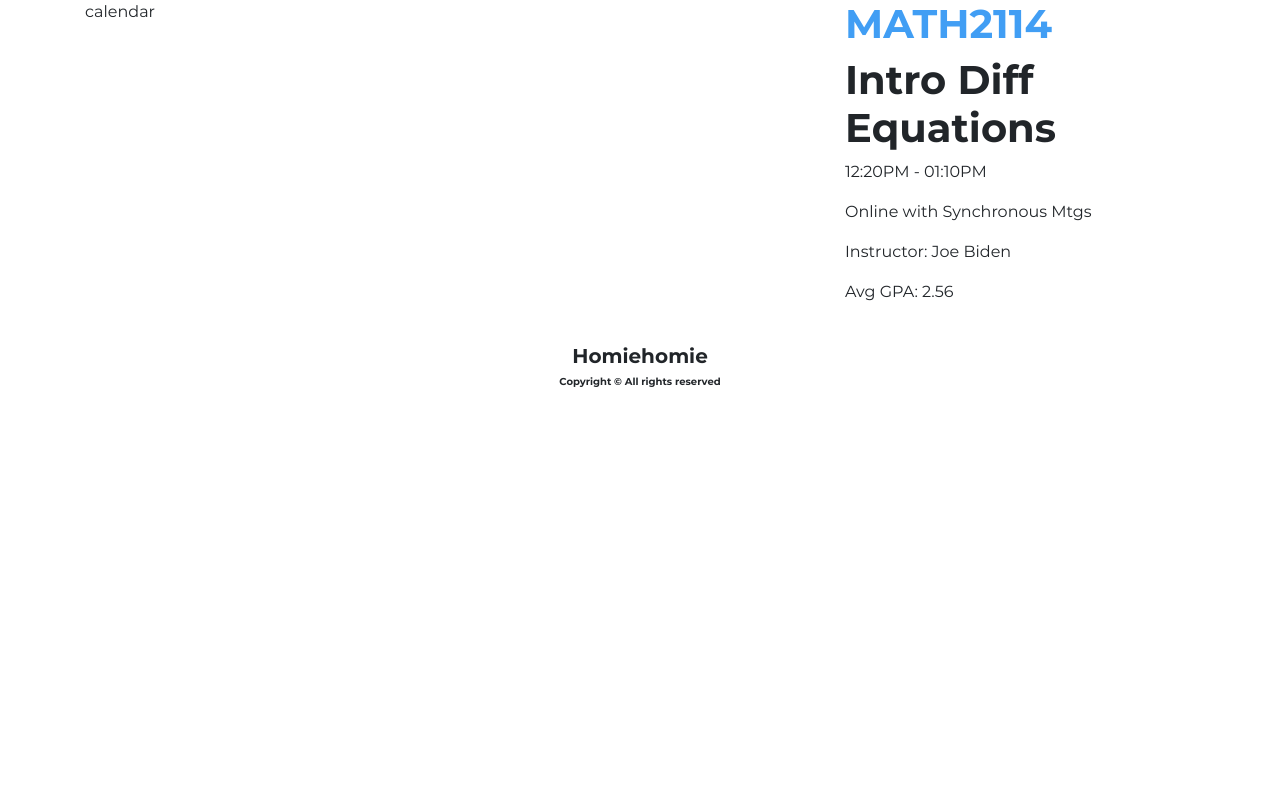
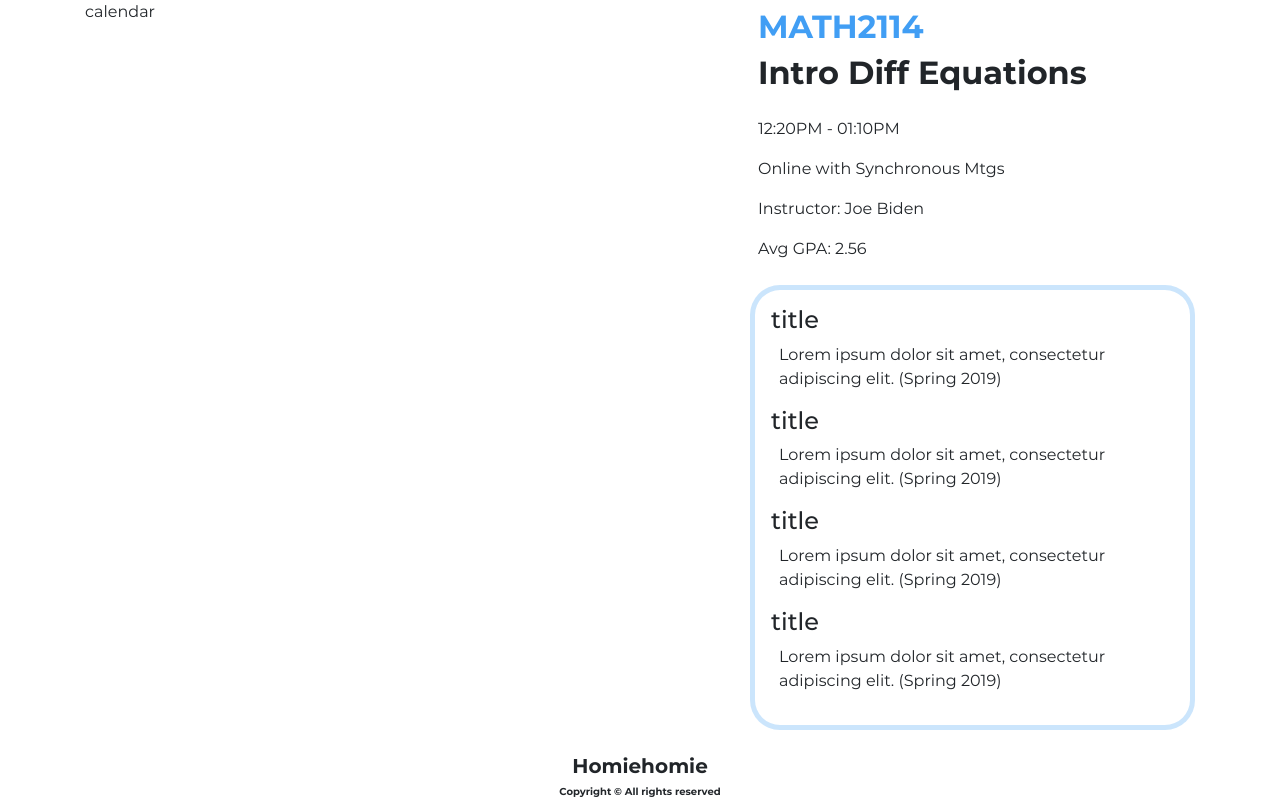
Before and after one commit to PikaCourse/homiehomie, a Django app: page / in a window 1280 px wide. Before the commit the page ends 387 px from the top, so only its background shows below. Run offline with Django 3.2, Linux system fonts and the light colour scheme; some libraries are stand-ins or nearby versions.

Commit message:
detail page

```diff
--- a/homiehomie/scheduler/static/css/main.css
+++ b/homiehomie/scheduler/static/css/main.css
@@ -5,9 +5,13 @@ body{
 }
 
 h1{
+     font-size: 2rem;
     font-weight: 700;
 }
-
+h2
+{
+     font-size: 1.5rem;
+}
 
 
 
--- a/homiehomie/scheduler/templates/base.html
+++ b/homiehomie/scheduler/templates/base.html
@@ -40,13 +40,13 @@
 <div class="contain-fluid" style="background-color: #ffffff;">
     <div class="container">
         <div class="row">
-            <div class="col-md-8">
+            <div class="col-md-7">
                 calendar
             </div>
 
-            <div class="col-md-4">
+            <div class="col-md-5">
                 <!-- course title -->
-                <div>
+                <div class = "p-2">
                     <h1 style="color:#419EF4" ;>
                         MATH2114
                     </h1>
@@ -54,18 +54,41 @@
                     </h1>
                 </div>
                 <!-- course detail -->
-                <div>
+                <div class = "p-2">
                     <p>
                         12:20PM - 01:10PM
                     </p>
-                    <p>Online with Synchronous Mtgs
-
+                    <p>
+                        Online with Synchronous Mtgs
                     </p>
-                    <p>Instructor: Joe Biden
+                    <p>
+                        Instructor: Joe Biden
                     </p>
-                    <p>Avg GPA: 2.56
-
+                    <p>
+                        Avg GPA: 2.56
                     </p>
+                </div>
+                <!-- course wiki -->
+                <div class = "p-3" style="background: #FFFFFF;
+                border: 5px solid rgba(65, 158, 244, 0.27);
+                box-sizing: border-box;
+                border-radius: 30px;">
+                    <div>
+                        <h2>title</h2>
+                        <p class = "pl-2">Lorem ipsum dolor sit amet, consectetur adipiscing elit. (Spring 2019) </p>
+                    </div>
+                    <div>
+                        <h2>title</h2>
+                        <p class = "pl-2">Lorem ipsum dolor sit amet, consectetur adipiscing elit. (Spring 2019) </p>
+                    </div>
+                    <div>
+                        <h2>title</h2>
+                        <p class = "pl-2">Lorem ipsum dolor sit amet, consectetur adipiscing elit. (Spring 2019) </p>
+                    </div>
+                    <div>
+                        <h2>title</h2>
+                        <p class = "pl-2">Lorem ipsum dolor sit amet, consectetur adipiscing elit. (Spring 2019) </p>
+                    </div>
                 </div>
             </div>
         </div>
```
